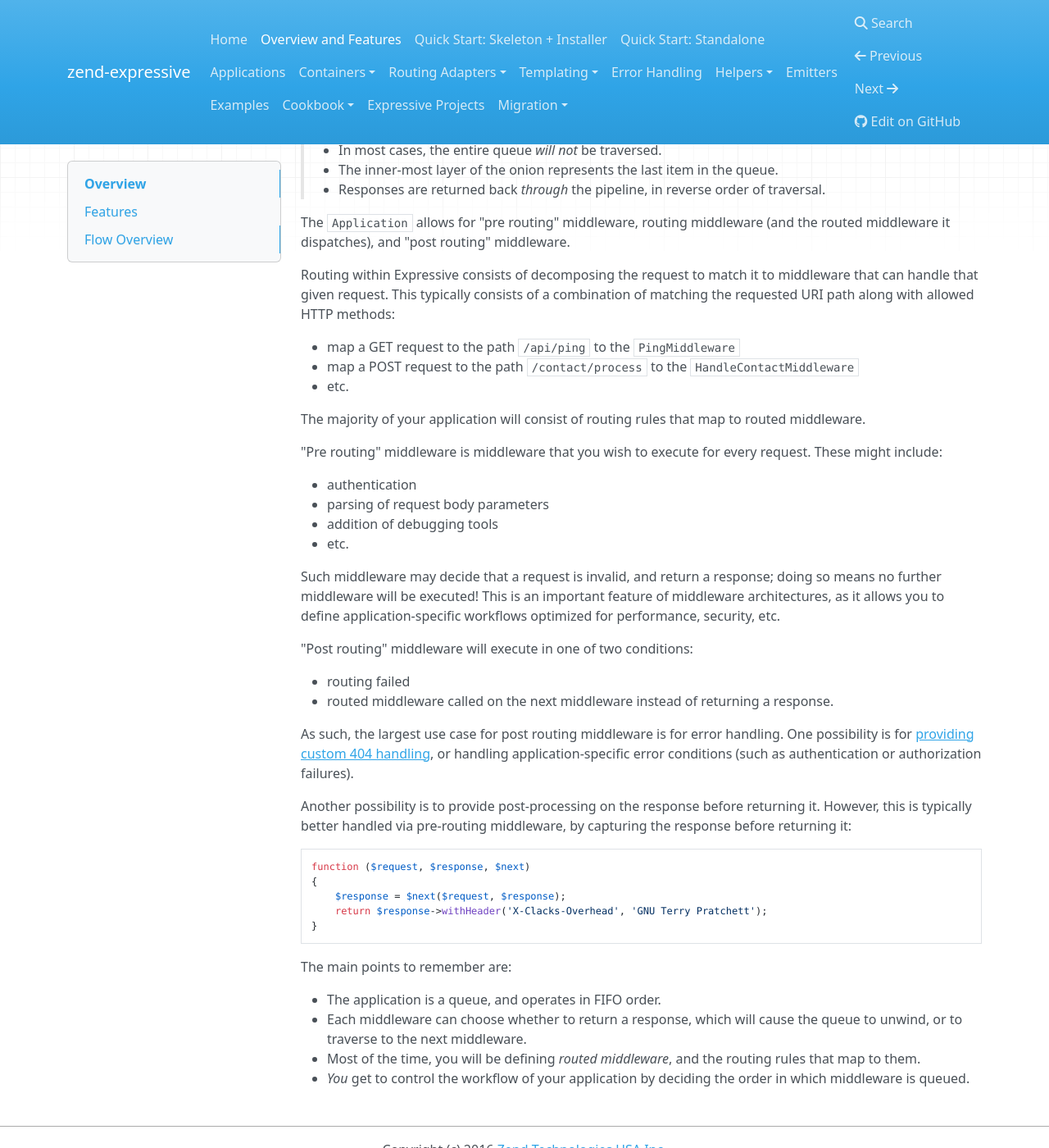
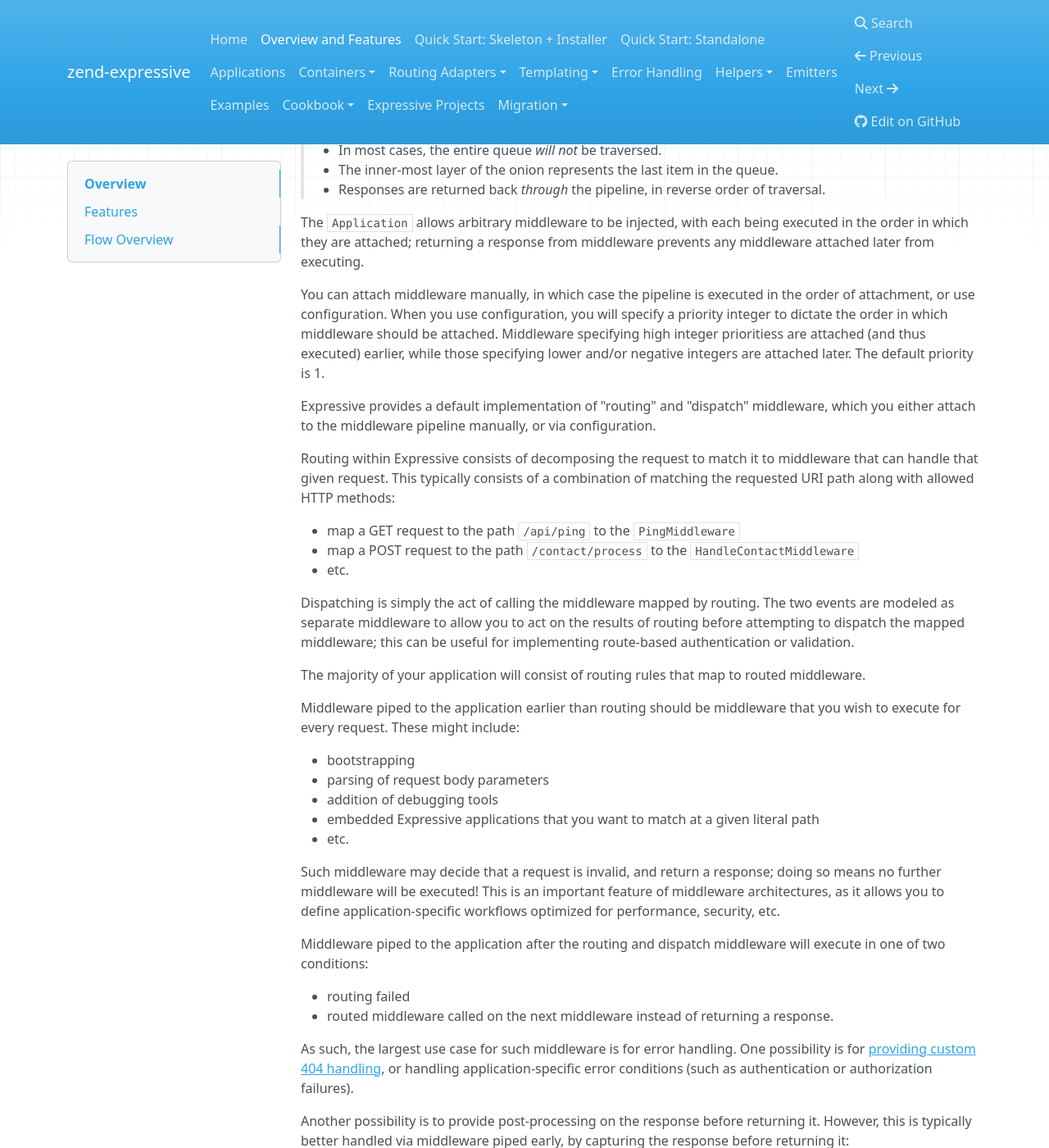
Before and after one commit to zendframework/zend-expressive, an MkDocs documentation site: the page built from doc/book/features.md, in a window 1280 px wide and 1400 px high, scrolled down 2436 px. Shown: the whole window at 82% size. Built offline with MkDocs 1.6.1, drawn with Linux system fonts in a browser that asks for light colours; nearby versions of some CDN libraries; old or Windows-style settings are respelled for this version of MkDocs.

Commit message:
Updated features flow diagram and narrative.
Removes the `pre_routing` and `post_routing` verbiage.

````diff
--- a/doc/book/features.md
+++ b/doc/book/features.md
@@ -98,8 +98,20 @@ argument to act on.
 > - Responses are returned back *through* the pipeline, in reverse order of
 >   traversal.
 
-The `Application` allows for "pre routing" middleware, routing middleware (and
-the routed middleware it dispatches), and "post routing" middleware.
+The `Application` allows arbitrary middleware to be injected, with each being
+executed in the order in which they are attached; returning a response from
+middleware prevents any middleware attached later from executing.
+
+You can attach middleware manually, in which case the pipeline is executed in
+the order of attachment, or use configuration. When you use configuration, you
+will specify a priority integer to dictate the order in which middleware should
+be attached.  Middleware specifying high integer prioritiess are attached (and
+thus executed) earlier, while those specifying lower and/or negative integers
+are attached later. The default priority is 1.
+
+Expressive provides a default implementation of "routing" and "dispatch"
+middleware, which you either attach to the middleware pipeline manually, or via
+configuration.
 
 Routing within Expressive consists of decomposing the request to match it to
 middleware that can handle that given request. This typically consists of a
@@ -109,15 +121,22 @@ combination of matching the requested URI path along with allowed HTTP methods:
 - map a POST request to the path `/contact/process` to the `HandleContactMiddleware`
 - etc.
 
+Dispatching is simply the act of calling the middleware mapped by routing. The
+two events are modeled as separate middleware to allow you to act on the results
+of routing before attempting to dispatch the mapped middleware; this can be
+useful for implementing route-based authentication or validation.
+
 The majority of your application will consist of routing rules that map to
 routed middleware.
 
-"Pre routing" middleware is middleware that you wish to execute for every
-request. These might include:
+Middleware piped to the application earlier than routing should be middleware
+that you wish to execute for every request. These might include:
 
-- authentication
+- bootstrapping
 - parsing of request body parameters
 - addition of debugging tools
+- embedded Expressive applications that you want to match at a given literal
+  path
 - etc.
 
 Such middleware may decide that a request is invalid, and return a response;
@@ -125,19 +144,20 @@ doing so means no further middleware will be executed! This is an important
 feature of middleware architectures, as it allows you to define
 application-specific workflows optimized for performance, security, etc.
 
-"Post routing" middleware will execute in one of two conditions:
+Middleware piped to the application after the routing and dispatch middleware
+will execute in one of two conditions:
 
 - routing failed
 - routed middleware called on the next middleware instead of returning a response.
 
-As such, the largest use case for post routing middleware is for error handling.
+As such, the largest use case for such middleware is for error handling.
 One possibility is for [providing custom 404 handling](cookbook/custom-404-page-handling.md),
 or handling application-specific error conditions (such as authentication or
 authorization failures).
 
 Another possibility is to provide post-processing on the response before
-returning it. However, this is typically better handled via pre-routing
-middleware, by capturing the response before returning it:
+returning it. However, this is typically better handled via middleware piped
+early, by capturing the response before returning it:
 
 ```php
 function ($request, $response, $next)
````
Also changed, not shown: doc/book/images/architecture.png, doc/book/images/architecture.svg, 2 other files.
